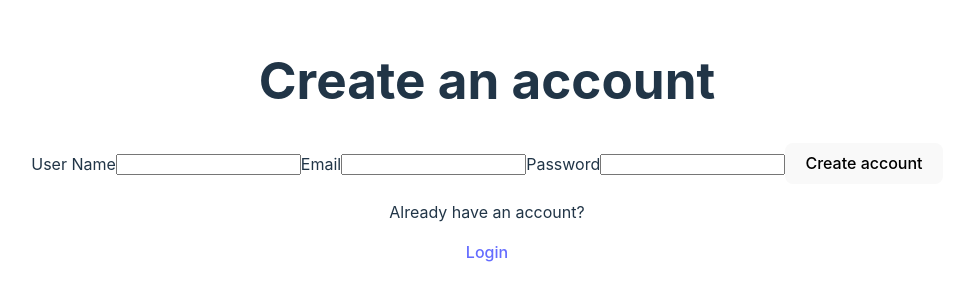
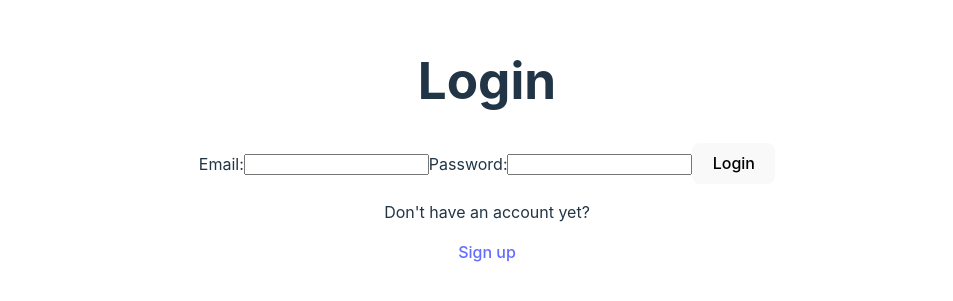
Before and after one commit to AlfG71/life-events-journal-client, a React (Vite) app: page /login in a window 1280 px wide. Shown: the part 259-560 px from the top of the page, without its empty margins (153-1106 px from the left). Built offline with nearby package versions, Linux system fonts and the light colour scheme.

Commit message:
Login page

```diff
--- a/src/App.jsx
+++ b/src/App.jsx
@@ -3,11 +3,15 @@ import { Routes, Route, Outlet, Navigate } from 'react-router-dom'
 
 import './App.css'
 import Signup from './pages/Signup'
+import Login from './pages/Login'
 
 function App() {
 
   return (
-      <Signup />
+    <Routes>
+      <Route path='/signup' element={ <Signup /> } />
+      <Route path='/login' element={ <Login /> } />
+    </Routes>
   )
 }
 
--- /dev/null
+++ b/src/pages/Login.jsx
@@ -0,0 +1,70 @@
+import { useContext, useState } from "react"
+import { AuthContext } from "../context/auth.context";
+import { Link, useNavigate } from "react-router-dom";
+import { post } from "../services/authService"
+
+
+const Login = () => {
+  const [email, setEmail] = useState('');
+  const [password, setPassword] = useState('');
+  const [errorMessage, setErrorMessage] = useState(undefined);
+
+  const { storeToken, authenticateUser} = useContext(AuthContext)
+
+  const navigate = useNavigate()
+
+  const handleEmail = (e) => setEmail(e.target.value);
+  const handlePassword = (e) => setPassword(e.target.value);
+
+  const handleLoginSubmit = (e) => {
+    e.preventDefault();
+    const requestBody = { email, password };
+
+    post('/auth/login', requestBody)
+      .then((response) => {
+        console.log('JWT token ===>', response.data.authToken);
+        storeToken(response.data.authToken)
+        authenticateUser()
+        navigate('/profile');
+      })
+      .catch((err) => {
+        const errorDescription = err.response.data.message
+        setErrorMessage(errorDescription);
+      })
+  }
+
+  return (
+    <div className="LoginPage">
+      <h1>Login</h1>
+
+      <form onSubmit={handleLoginSubmit}>
+        <label>Email:</label>
+        <input
+          type="email"
+          name="email"
+          value={email}
+          onChange={handleEmail}
+        />
+
+        <label>Password:</label>
+          <input
+            type="password"
+            name="password"
+            value={password}
+            onChange={handlePassword}
+          />
+
+        <button type="submit">Login</button>
+
+      </form>
+
+      { errorMessage && <p className="error-message">{errorMessage}</p> }
+
+      <p>Don't have an account yet?</p>
+      <Link to="/signup">Sign up</Link>
+
+    </div>
+  )
+}
+
+export default Login
--- a/src/pages/Signup.jsx
+++ b/src/pages/Signup.jsx
@@ -1,9 +1,10 @@
 import { useState, useContext } from "react"
-import { Link, useNavigate } from "react-router-dom"
+import { Link, useNavigate, Route } from "react-router-dom"
 
 import { AuthContext } from "../context/auth.context";
 
 import { post } from "../services/authService";
+
 
 const Signup = () => {
   const [userName, setuserName] = useState('');
@@ -74,7 +75,7 @@ const Signup = () => {
       { setErrorMessage && <p className="error-message">{errorMessage}</p> }
 
       <p>Already have an account?</p>
-      <Link to="/login">Login</Link>
+        <Link to="/login">Login</Link>
     </div>
 
   )
```
